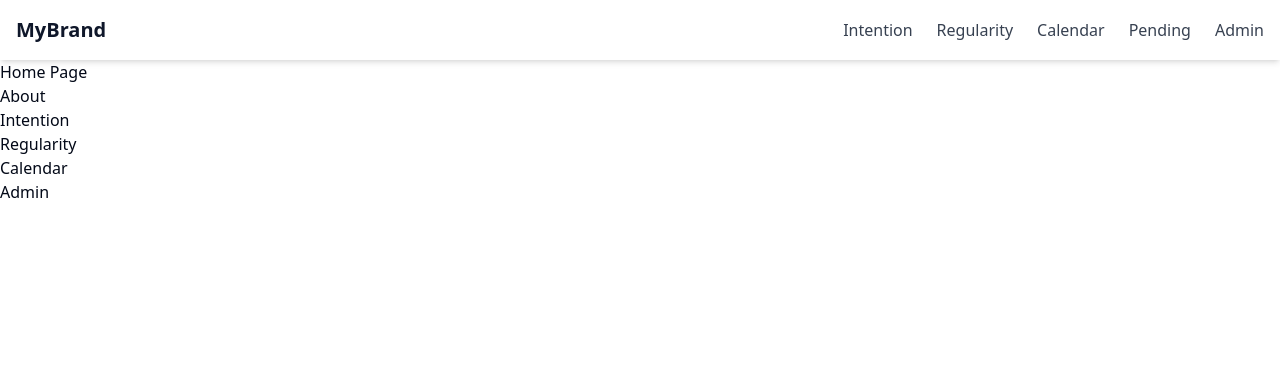
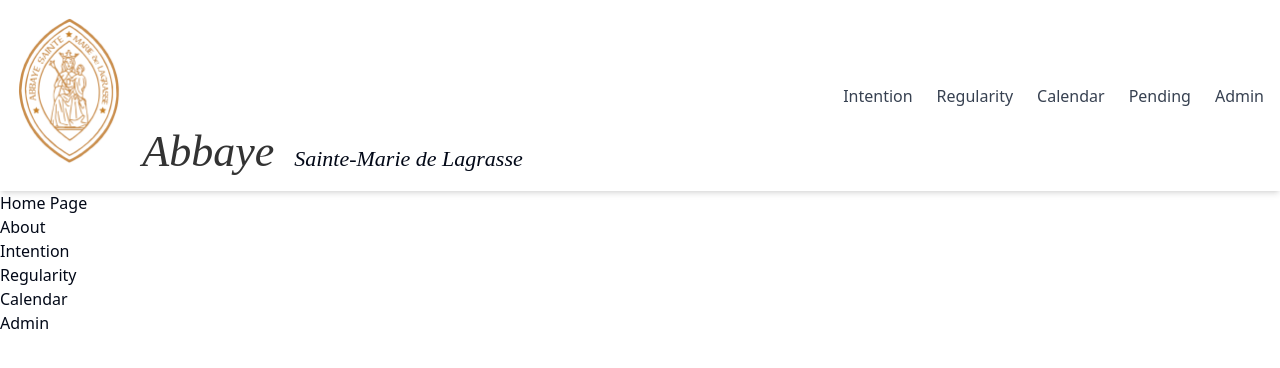
Before and after one commit to raphael-pietrzak/mass-manager, a React (Vite) app in the folder frontend/: page / in a window 1280 px wide. Shown: the top 368 px of the page. Built offline with nearby package versions, Linux system fonts and the light colour scheme.

Commit message:
add logo

```diff
--- a/frontend/src/components/Navbar.tsx
+++ b/frontend/src/components/Navbar.tsx
@@ -6,6 +6,7 @@
 import React, { useState } from "react";
 import { Button } from "@/components/ui/button";
 import { MenuIcon } from "lucide-react";
+import logo from '../assets/logo.png';
 
 interface NavLink {
   label: string;
@@ -31,8 +32,10 @@ const Navbar: React.FC = () => {
     <header className="w-full bg-white shadow-md">
       <div className="container mx-auto px-4 py-4 flex justify-between items-center">
         {/* Logo */}
-        <a href="/" className="text-xl font-semibold text-primary">
-          MyBrand
+        <a href="/" className="logo">
+          <img src={logo} alt="Logo" />
+          <h1 className="text-xl font-semibold text-primary">Abbaye</h1>
+          <span> Sainte-Marie de Lagrasse </span>
         </a>
 
         {/* Desktop Navigation */}
--- a/frontend/src/styles/index.css
+++ b/frontend/src/styles/index.css
@@ -69,3 +69,33 @@
     @apply bg-background text-foreground;
   }
 }
+
+header .logo {
+  display: flex;
+  align-items: baseline;
+}
+
+header .logo img {
+  height: 150px;
+  width: auto;
+  object-fit: contain;
+}
+
+header .logo h1 {
+  margin-left: 20px;
+  font-size: 44px;
+  font-family: "Cardo", serif;
+  font-weight: 400;
+  font-style: italic;
+  color: #333;
+  align-items: baseline;
+}
+
+header .logo span {
+  margin-left: 20px;
+  font-size: 22px;
+  font-family: "Cardo", serif;
+  font-weight: 400;
+  font-style: italic;
+  align-items: baseline;
+}
```
